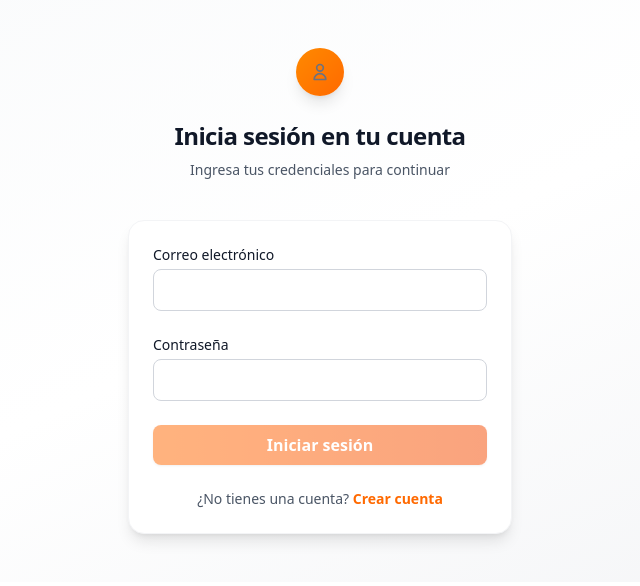
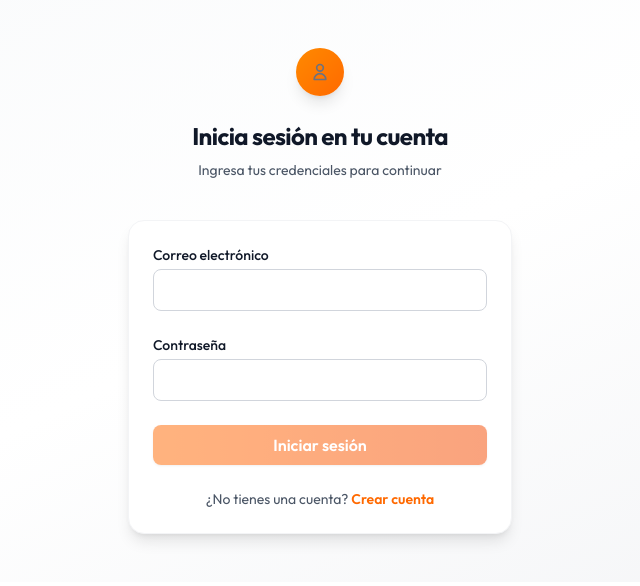
Before and after one commit to jtejadap/quejapp-client, an Angular app: page /login in a window 1280 px wide. Shown: the top 586 px of the page, without its empty margins (320-960 px from the left). Built offline with nearby package versions, Linux system fonts and the light colour scheme.

Commit message:
feat: Improve loading and error handling UI in manage complaint component

```diff
--- a/src/app/admin-features/components/manage-complaint/manage-complaint.html
+++ b/src/app/admin-features/components/manage-complaint/manage-complaint.html
@@ -13,9 +13,10 @@
 
   <!-- ⚠️ Error Message -->
   @if (error) {
-    <div class="flex items-center justify-center py-4 px-6 bg-red-100 border border-red-400 text-red-700 rounded-xl shadow-sm mb-6">
-      <svg class="w-5 h-5 text-red-600 mr-2" fill="none" stroke="currentColor" stroke-width="2"
-           viewBox="0 0 24 24" stroke-linecap="round" stroke-linejoin="round">
+  <div
+    class="flex items-center justify-center py-4 px-6 bg-red-100 border border-red-400 text-red-700 rounded-xl shadow-sm mb-6">
+    <svg class="w-5 h-5 text-red-600 mr-2" fill="none" stroke="currentColor" stroke-width="2" viewBox="0 0 24 24"
+      stroke-linecap="round" stroke-linejoin="round">
       <path d="M12 9v2m0 4h.01M21 12A9 9 0 1 1 3 12a9 9 0 0 1 18 0z" />
     </svg>
     <p class="font-semibold">{{ error }}</p>
@@ -45,7 +46,8 @@
       <ul class="list-disc pl-5 text-gray-600">
         @for (trace of complaint.traceability; track $index) {
         <li>
-                <strong>{{ trace.date | date:'short' }}:</strong> {{ trace.status }} realizado por {{ showPerformedBy(trace) }}
+          <strong>{{ trace.date | date:'short' }}:</strong> {{ trace.status }} realizado por {{ showPerformedBy(trace)
+          }}
         </li>
         }
       </ul>
@@ -55,9 +57,7 @@
   }
 
   <!-- 🧾 Formulario de Actualización -->
-  <form
-    [formGroup]="complaintForm"
-    (ngSubmit)="updateComplaint()"
+  <form [formGroup]="complaintForm" (ngSubmit)="updateComplaint()"
     class="space-y-6 bg-gray-50 p-6 rounded-xl border border-gray-200">
 
     <div class="grid grid-cols-1 md:grid-cols-2 gap-6">
@@ -78,13 +78,18 @@
       <!-- Dependencia -->
       <div>
         <label for="department" class="block text-sm font-semibold text-gray-700 mb-1">Dependencia</label>
-        <input
-          id="department"
-          type="text"
-          formControlName="department"
-          maxlength="101"
-          placeholder="Ej: Atención al ciudadano"
+        <select id="department" formControlName="department"
           class="w-full border-gray-300 rounded-lg shadow-sm focus:ring-orange-500 focus:border-orange-500 p-2">
+          <option value="" disabled selected>Seleccione un departamento</option>
+          <option value="Gerencia">Gerencia</option>
+          <option value="Secretaria General">Secretaría General</option>
+          <option value="Dirección administrativa y financiera">Dirección administrativa y financiera</option>
+          <option value="Oficina de asesoría jurídica">Oficina de asesoría jurídica</option>
+          <option value="Dirección de operaciones">Dirección de operaciones</option>
+          <option value="Dirección técnica">Dirección técnica</option>
+          <option value="Oficina de control interno">Oficina de control interno</option>
+          <option value="Atención al ciudadano">Atención al ciudadano</option>
+        </select>
         @if (department?.invalid && (department?.dirty || department?.touched)) {
         <p class="text-red-600 text-sm mt-1">Máximo 100 caracteres permitidos.</p>
         }
@@ -94,11 +99,7 @@
     <!-- Respuesta -->
     <div>
       <label for="response" class="block text-sm font-semibold text-gray-700 mb-1">Respuesta</label>
-      <textarea
-        id="response"
-        rows="4"
-        formControlName="response"
-        maxlength="801"
+      <textarea id="response" rows="4" formControlName="response" maxlength="801"
         placeholder="Escribe la respuesta del radicado..."
         class="w-full border-gray-300 rounded-lg shadow-sm focus:ring-orange-500 focus:border-orange-500 p-2 resize-none"></textarea>
       @if (response?.invalid && (response?.dirty || response?.touched)) {
@@ -108,9 +109,7 @@
 
     <!-- Botón Actualizar -->
     <div class="flex justify-end">
-      <button
-        type="submit"
-        [disabled]="!complaintForm.valid"
+      <button type="submit" [disabled]="!complaintForm.valid"
         class="bg-orange-500 hover:bg-orange-600 text-white px-6 py-2 rounded-lg font-semibold shadow-md transition disabled:opacity-50 disabled:cursor-not-allowed">
         Actualizar
       </button>
--- a/src/app/admin-features/components/manage-complaint/manage-complaint.ts
+++ b/src/app/admin-features/components/manage-complaint/manage-complaint.ts
@@ -43,7 +43,7 @@ export class ManageComplaint {
 
   complaintForm = new FormGroup({
     status: new FormControl(0,[ Validators.required]),
-    department: new FormControl('',[ Validators.maxLength(100)]),
+    department: new FormControl(''),
     response: new FormControl('',[ Validators.maxLength(800)])
   });
 
--- a/src/app/components/loginComponent/login.html
+++ b/src/app/components/loginComponent/login.html
@@ -38,16 +38,38 @@
       </div>
 
       @if (errorMessage) {
-      <div>
+      <span class="flex items-center text-red-600 text-sm mt-1">
+        <svg class="w-4 h-4 mr-1" fill="currentColor" viewBox="0 0 20 20">
+          <path fill-rule="evenodd"
+            d="M18 10a8 8 0 11-16 0 8 8 0 0116 0zm-7 4a1 1 0 11-2 0 1 1 0 012 0zm-1-9a1 1 0 00-1 1v4a1 1 0 102 0V6a1 1 0 00-1-1z" />
+        </svg>
         {{ errorMessage }}
-      </div>
+      </span>
       }
 
       <!-- Botón -->
       <div>
-        <button type="submit" [disabled]="!loginResquest.valid"
-          class="flex w-full justify-center rounded-lg bg-gradient-to-r from-orange-500 to-orange-600 px-4 py-2 text-white font-semibold shadow hover:from-orange-600 hover:to-orange-700 focus:outline-none focus:ring-2 focus:ring-offset-2 focus:ring-orange-500 disabled:opacity-50 disabled:cursor-not-allowed">
-          Iniciar sesión
+        <button type="submit" [disabled]="!loginResquest.valid || isLoading"
+          class="flex w-full justify-center items-center rounded-lg bg-gradient-to-r from-orange-500 to-orange-600 px-4 py-2 text-white font-semibold shadow hover:from-orange-600 hover:to-orange-700 focus:outline-none focus:ring-2 focus:ring-offset-2 focus:ring-orange-500 disabled:opacity-50 disabled:cursor-not-allowed">
+
+          <!-- Loading Spinner -->
+          @if(isLoading){
+          <svg class="animate-spin -ml-1 mr-3 h-5 w-5 text-white" xmlns="http://www.w3.org/2000/svg" fill="none"
+            viewBox="0 0 24 24">
+            <circle class="opacity-25" cx="12" cy="12" r="10" stroke="currentColor" stroke-width="4"></circle>
+            <path class="opacity-75" fill="currentColor"
+              d="M4 12a8 8 0 018-8V0C5.373 0 0 5.373 0 12h4zm2 5.291A7.962 7.962 0 014 12H0c0 3.042 1.135 5.824 3 7.938l3-2.647z">
+            </path>
+          </svg>
+          }
+
+          @if(!isLoading){
+          <span>Iniciar sesión</span>
+          }
+          @if(isLoading){
+          <span>Iniciando sesión...</span>
+          }
+
         </button>
       </div>
 
--- a/src/app/components/loginComponent/login.ts
+++ b/src/app/components/loginComponent/login.ts
@@ -13,23 +13,28 @@ export class Login {
   private authentication = inject(AuthService);
   private router = inject(Router);
 
+
   loginResquest = new FormGroup({
     email: new FormControl('',[ Validators.required, Validators.email]),
     password: new FormControl('',[ Validators.required, Validators.minLength(8)])
   });
 
   errorMessage: string | null = null; // Agrega variable para el mensaje de error
+  isLoading: boolean = false; // Variable para el estado de carga
 
   onSubmit() {
     this.errorMessage = null; // Limpia el mensaje antes de intentar login
+    this.isLoading = true; // Activa el estado de carga
 
     this.authentication.login(this.loginResquest.value.email||'', this.loginResquest.value.password||'').subscribe({
       next: (response) => {
         console.log('Login successful', response);
+        this.isLoading = false; // Desactiva el estado de carga
         this.router.navigate([this.getUserHome()]); // Redirige a la página de inicio después del login exitoso
       },
       error: (error) => {
         console.error('Login failed', error);
+        this.isLoading = false; // Desactiva el estado de carga
         this.errorMessage = 'Usuario o contraseña incorrectos intente nuevamente.'; // Mensaje de error
       }
     });
--- a/src/index.html
+++ b/src/index.html
@@ -2,12 +2,12 @@
 <html lang="en">
 <head>
   <meta charset="utf-8">
-  <title>QuejappClient</title>
+  <title>QuejAPP</title>
   <base href="/">
   <meta name="viewport" content="width=device-width, initial-scale=1">
   <link rel="icon" type="image/x-icon" href="favicon.ico">
 </head>
-<body>
+<body class="font-outfit">
   <app-root></app-root>
 </body>
 </html>
--- a/src/styles.css
+++ b/src/styles.css
@@ -1,2 +1,7 @@
 /* You can add global styles to this file, and also import other style files */
+@import url('https://fonts.googleapis.com/css2?family=Outfit:wght@100..900&display=swap');
 @import "tailwindcss";
+
+@theme {
+  --font-outfit: "Outfit", sans-serif;
+}
```
Lines whose indentation alone changed are shown as unchanged.
